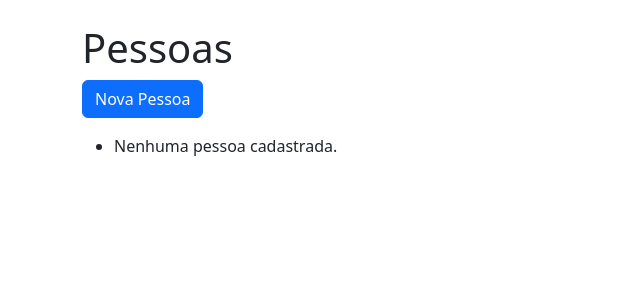
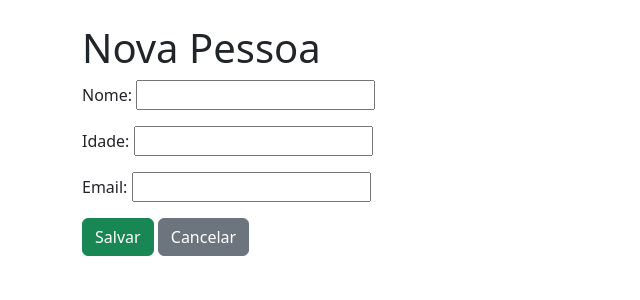
Before and after one commit to FilipeCarvalhx/Django-project, a Django app: page / in a window 1280 px wide. Shown: the top 300 px of the page, without its empty margins (0-640 px from the left). Run offline with Django 4.2, Linux system fonts and the light colour scheme; data that the repository does not hold is empty.

Commit message:
Reformulei os campos e comecei a estilizar as Views

```diff
--- a/usuarios/forms.py
+++ b/usuarios/forms.py
@@ -4,4 +4,4 @@ from .models import Usuario
 class PersonForm(forms.ModelForm):
     class Meta:
         model = Usuario
-        fields = ['nome', 'age']
+        fields = ['nome', 'idade', 'email']
--- a/usuarios/models.py
+++ b/usuarios/models.py
@@ -3,7 +3,7 @@ from django.db import models
 class Usuario(models.Model):
     nome = models.CharField(max_length=100)
     email = models.EmailField(unique=True, blank=True, null=True)
-    age = models.IntegerField()
+    idade = models.IntegerField()
     criado_em = models.DateTimeField(auto_now_add=True)
 
     def __str__(self):
--- a/usuarios/templates/usuarios/list.html
+++ b/usuarios/templates/usuarios/list.html
@@ -6,19 +6,18 @@
 </head>
 <body class="container mt-4">
     <h1>Pessoas</h1>
-    <a href="{% url 'add' %}" class="btn btn-primary mb-3">Nova Pessoa</a>
-    <ul>
+
+    <ul class="list-group mb-3">
         {% for person in people %}
-    <li>
-      {{ person.nome }} - {{ person.age }} anos
-      {% if person.id %}
+            <li class="list-group-item d-flex justify-content-between align-items-center">
+                {{ person.nome }} - {{ person.idade }} anos - {{ person.email }}
                 <a href="{% url 'delete' person.id %}" class="btn btn-danger btn-sm">Excluir</a>
-      {% endif %}
             </li>
         {% empty %}
-    <li>Nenhuma pessoa cadastrada.</li>
+            <li class="list-group-item">Nenhuma pessoa cadastrada.</li>
         {% endfor %}
     </ul>
 
+    <a href="{% url 'add' %}" class="btn btn-primary">Nova Pessoa</a>
 </body>
 </html>
--- a/usuarios/urls.py
+++ b/usuarios/urls.py
@@ -3,8 +3,8 @@ from .views import ListPeopleView, AddPersonView, PeopleAPI, DeletePeople
 from .views import DeletePeople
 
 urlpatterns = [
-    path('', ListPeopleView.as_view(), name='lista'),
-    path('add/', AddPersonView.as_view(), name='add'),
+    path('', AddPersonView.as_view(), name='add'),
+    path('add/', ListPeopleView.as_view(), name='lista'),
     path('api/', PeopleAPI.as_view(), name='api'),
     path('api/usuarios/<int:pk>/delete/', DeletePeople.as_view(), name='delete'),
 ]
--- a/usuarios/views.py
+++ b/usuarios/views.py
@@ -7,6 +7,7 @@ from django.http import JsonResponse
 from rest_framework.response import Response
 from rest_framework import status
 from django.shortcuts import get_object_or_404, redirect
+
 
 class ListPeopleView(View):
     def get(self, request):
@@ -28,9 +29,8 @@ class AddPersonView(View):
 
 class PeopleAPI(View):
     def get(self, request):
-        people = list(Usuario.objects.values('nome', 'age'))
+        people = list(Usuario.objects.values('nome', 'idade', 'email'))
         return JsonResponse(people, safe=False)
-
 
 
 class DeletePeople(APIView):
```
Also changed, not shown: usuarios/img/joiao.png (added), usuarios/migrations/0003_rename_age_usuario_idade.py (added), 1 other file. Lines whose indentation alone changed are shown as unchanged.
